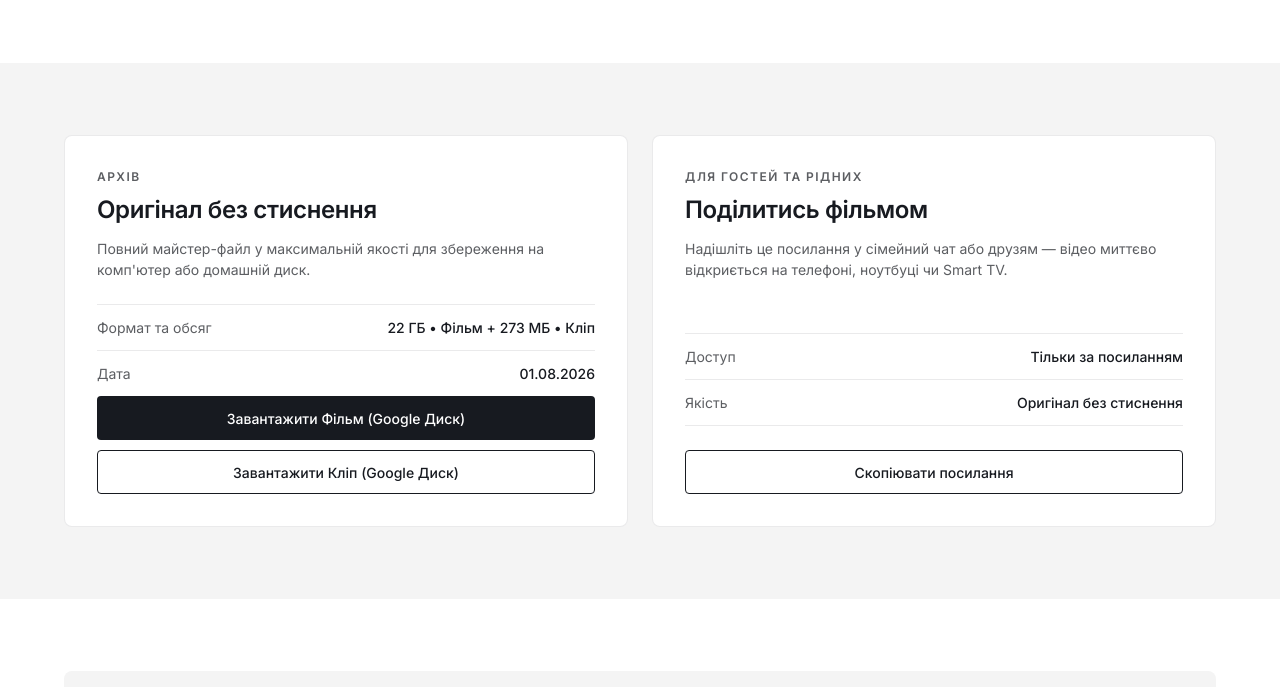
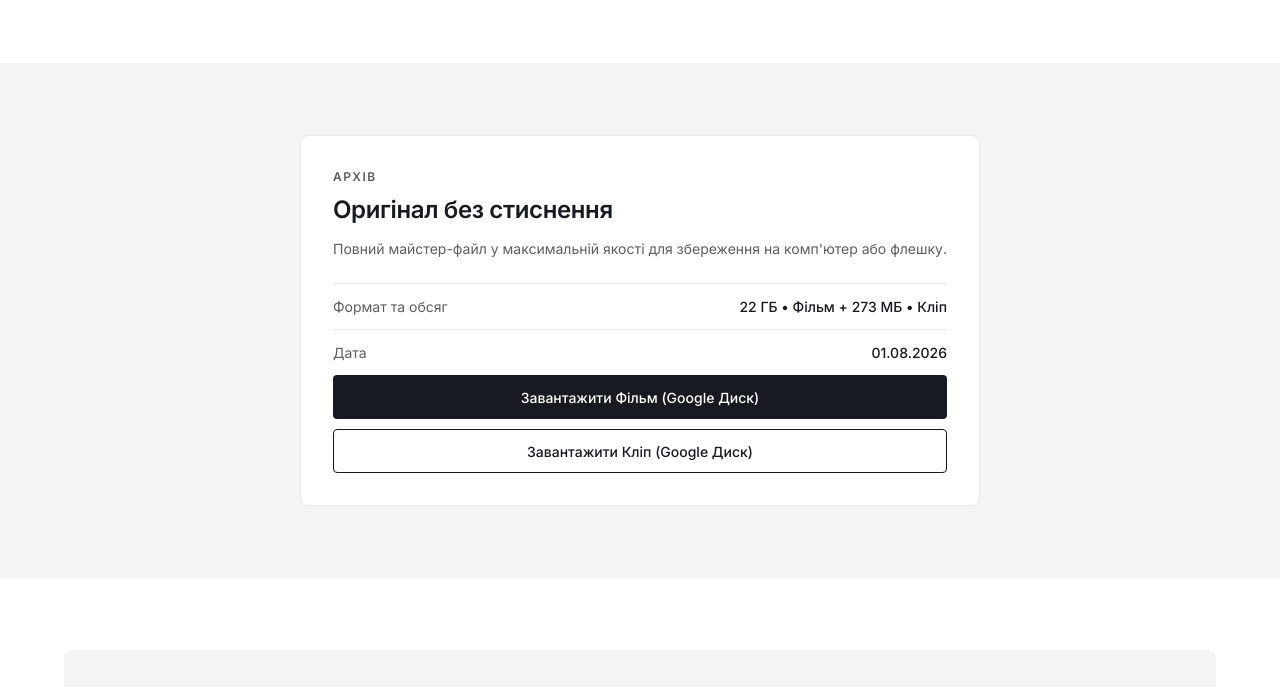
Before and after one commit to Milanpaparazzi/milan-films, a plain HTML site: page index.html in a window 1280 px wide. Shown: the part 1600-2287 px from the top of the page. Drawn offline with Linux system fonts and the light colour scheme.

Commit message:
Remove redundant share card, keep clean single archive card

```diff
--- a/app.js
+++ b/app.js
@@ -69,9 +69,11 @@
         el("hero-cover").src = wedding.coverImage;
       }
       el("wedding-note").textContent = wedding.note || "";
-      el("drive-size").textContent = wedding.driveFileSize || "MP4 4K";
+      el("drive-size").textContent = wedding.driveFileSize || "MP4";
       el("wedding-date").textContent = wedding.date || "";
-      el("wedding-location").textContent = wedding.location || "4K Ultra HD";
+      if (el("wedding-location")) {
+        el("wedding-location").textContent = wedding.location || "";
+      }
       el("drive-download-btn").href = wedding.driveDownloadUrl || "#";
       const driveClipBtn = el("drive-clip-btn");
       if (driveClipBtn) {
@@ -133,13 +135,15 @@
         });
       }
 
-      // Share buttons
-      el("nav-share-btn").addEventListener("click", () =>
-        sharePage(wedding.couple)
-      );
-      el("card-share-btn").addEventListener("click", () =>
-        sharePage(wedding.couple)
-      );
+      // Share button in header
+      const navShareBtn = el("nav-share-btn");
+      if (navShareBtn) {
+        navShareBtn.addEventListener("click", () => sharePage(wedding.couple));
+      }
+      const cardShareBtn = el("card-share-btn");
+      if (cardShareBtn) {
+        cardShareBtn.addEventListener("click", () => sharePage(wedding.couple));
+      }
     })
     .catch(() => {
       renderPlayer("");
--- a/index.html
+++ b/index.html
@@ -71,19 +71,19 @@
       </div>
     </section>
 
-    <!-- Download & Sharing Section -->
+    <!-- Download Section -->
     <section class="section specs-section" id="download">
       <div class="container">
-        <div class="cards-grid">
+        <div class="cards-single">
           <article class="studio-card">
             <p class="card-kicker">Архів</p>
             <h3 class="card-title">Оригінал без стиснення</h3>
             <p class="card-desc">
-              Повний майстер-файл у максимальній якості для збереження на комп'ютер або домашній диск.
+              Повний майстер-файл у максимальній якості для збереження на комп'ютер або флешку.
             </p>
             <div class="spec-row">
               <span class="spec-label">Формат та обсяг</span>
-              <span class="spec-value" id="drive-size">22 ГБ • MP4 4K</span>
+              <span class="spec-value" id="drive-size">22 ГБ • Фільм + 273 МБ • Кліп</span>
             </div>
             <div class="spec-row">
               <span class="spec-label">Дата</span>
@@ -97,25 +97,6 @@
                 Завантажити Кліп (Google Диск)
               </a>
             </div>
-          </article>
-
-          <article class="studio-card">
-            <p class="card-kicker">Для гостей та рідних</p>
-            <h3 class="card-title">Поділитись фільмом</h3>
-            <p class="card-desc">
-              Надішліть це посилання у сімейний чат або друзям — відео миттєво відкриється на телефоні, ноутбуці чи Smart TV.
-            </p>
-            <div class="spec-row">
-              <span class="spec-label">Доступ</span>
-              <span class="spec-value">Тільки за посиланням</span>
-            </div>
-            <div class="spec-row">
-              <span class="spec-label">Якість</span>
-              <span class="spec-value" id="wedding-location">4K Ultra HD</span>
-            </div>
-            <button type="button" id="card-share-btn" class="btn btn-outline btn-full">
-              Скопіювати посилання
-            </button>
           </article>
         </div>
       </div>
--- a/styles.css
+++ b/styles.css
@@ -350,6 +350,11 @@ body {
   gap: 24px;
 }
 
+.cards-single {
+  max-width: 680px;
+  margin: 0 auto;
+}
+
 .studio-card {
   background: #ffffff;
   border: 1px solid var(--border);
```
